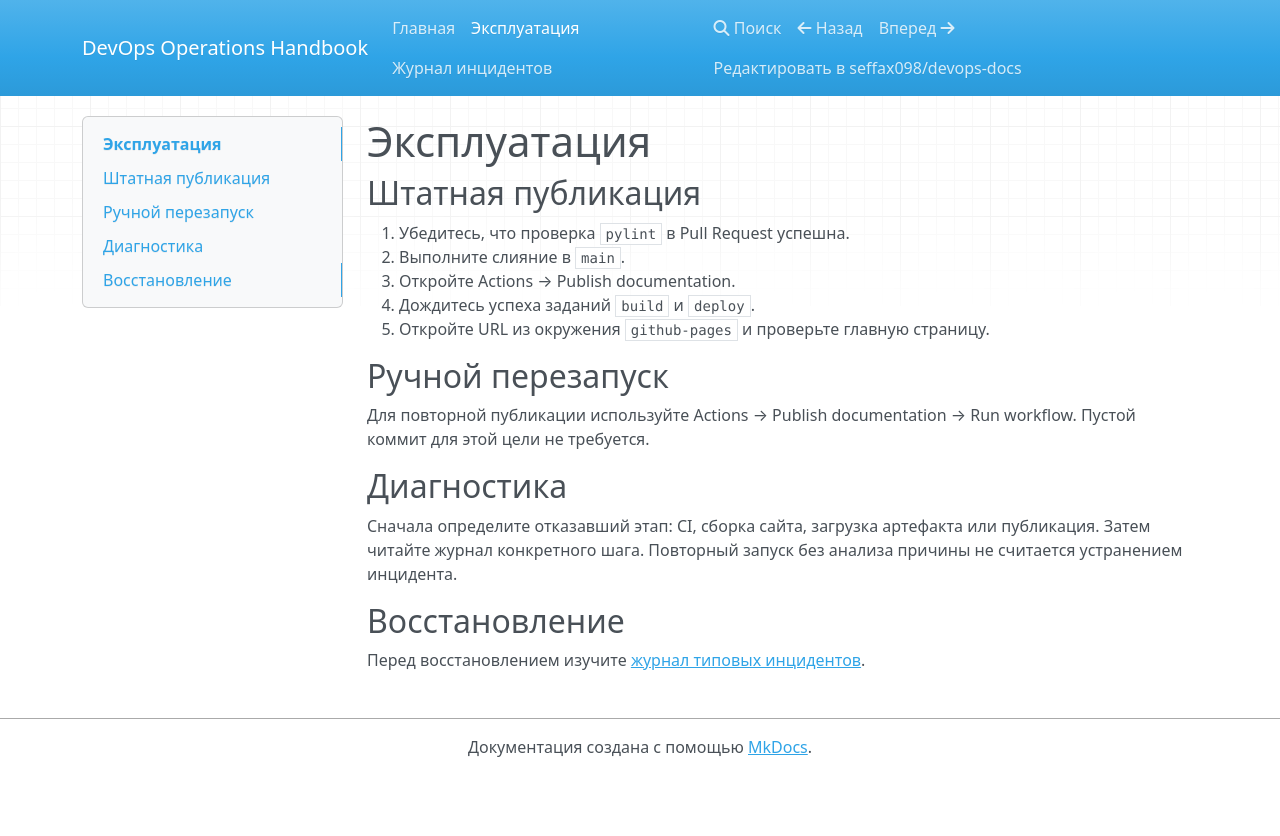
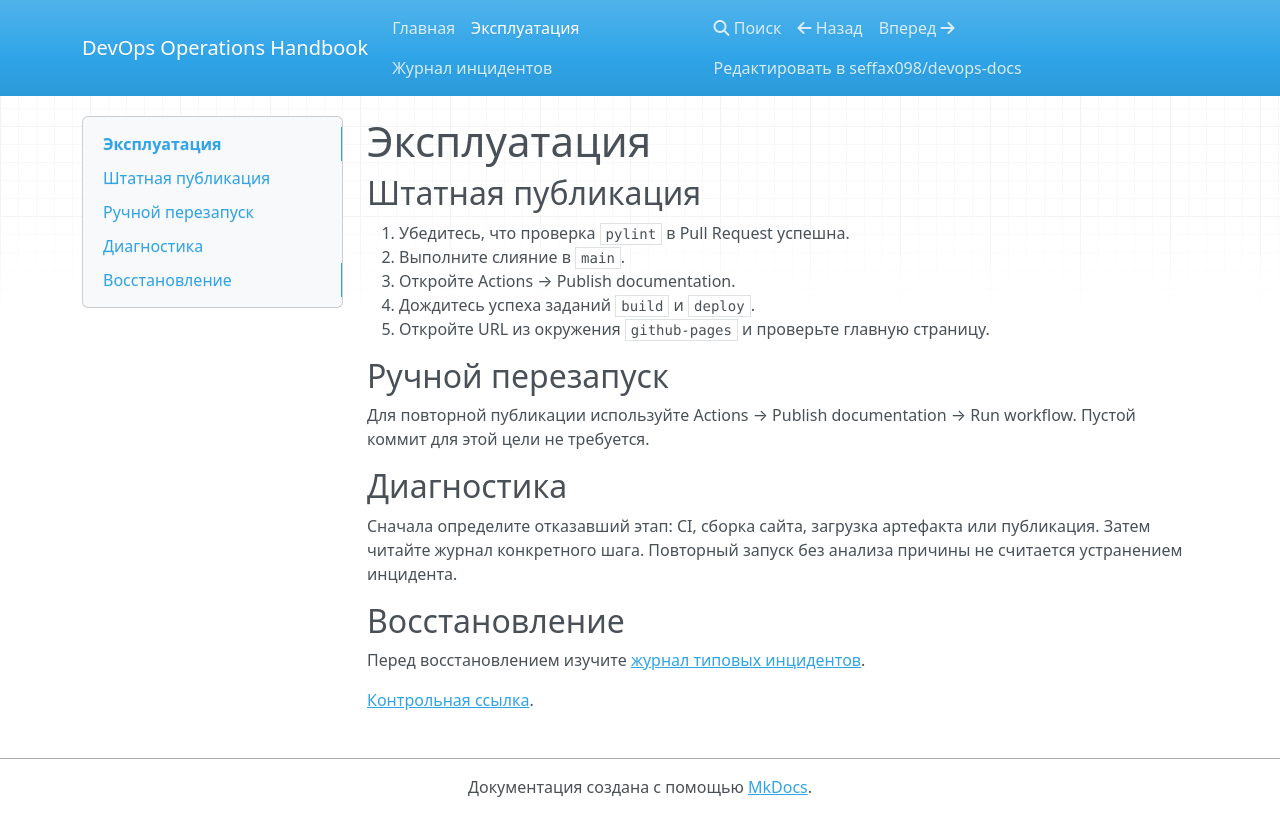
Before and after one commit to seffax098/devops-docs, an MkDocs documentation site: the page built from docs/runbook.md, in a window 1280 px wide. Shown: the top 836 px of the page. Built offline with MkDocs 1.6.1, drawn with Linux system fonts in a browser that asks for light colours; nearby versions of some CDN libraries.

Commit message:
test: demonstrate invalid documentation link

```diff
--- a/docs/runbook.md
+++ b/docs/runbook.md
@@ -22,3 +22,5 @@ workflow.
 ## Восстановление
 
 Перед восстановлением изучите [журнал типовых инцидентов](incidents.md).
+
+[Контрольная ссылка](missing-page.md).
```
